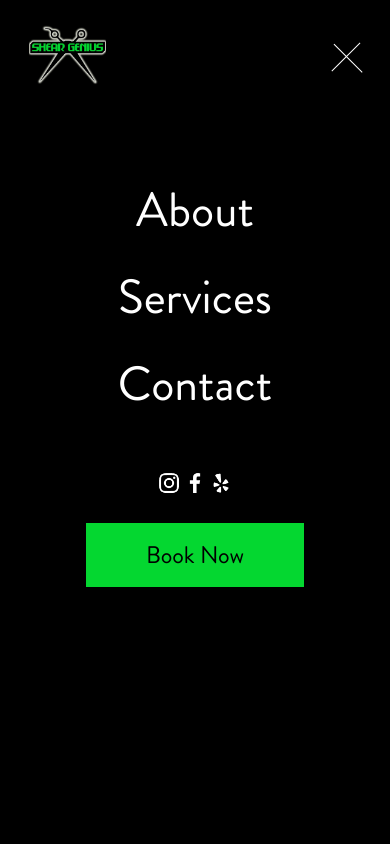
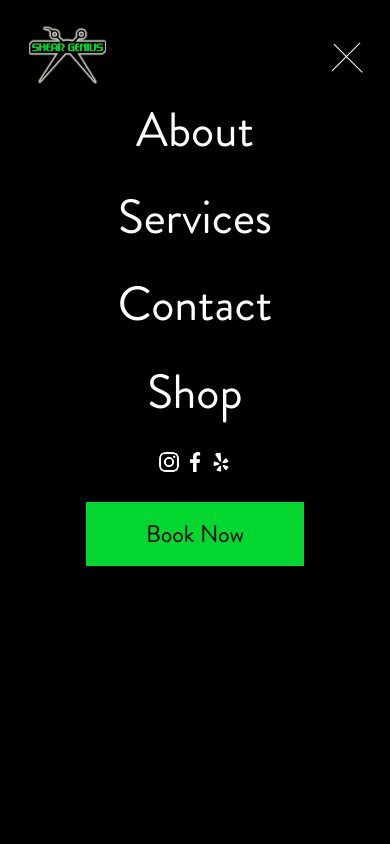
Before and after one commit to BlastChrome/ShearGenius, a website: page About/index.html in a window 390 px wide. Both pictures are taken after a click on the element 340 px from the left and 58 px from the top of the page. Shown: the top 844 px of the page. Drawn offline with Linux system fonts and the light colour scheme; a small style sheet from the web is missing; files whose address does not match are found by name.

Commit message:
added link to merch shop

```diff
--- a/About/index.html
+++ b/About/index.html
@@ -16,16 +16,17 @@
     <header class="header opacity-on">
         <div class="container">
             <!-- navbar -->
-            <!-- TODO - Add links to other pages -->
             <ul class="navbar animate">
+
                 <li><a href="/About" class="nav-link">About</a></li>
                 <li><a href="/Services" class="nav-link">Services</a></li>
                 <li><a href="/Contact" class="nav-link">Contact</a></li>
+                <li><a href="http://www.cafepress.com/sheargeniuswear" class="nav-link" target="_blank">Shop</a></li>
             </ul>
 
             <!-- Logo -->
             <div class="logo-container animate ">
-                <a href="../index.html" class="logo-links animate">
+                <a href="/index.html" class="logo-links animate">
                     <img class="logo" src="/imgs/logos/Logo.png" width="100" height="auto" alt="Shear Genius Logo">
                 </a>
             </div>
@@ -56,6 +57,7 @@
                         <li><a href="/About/" class="mb-nav-link">About</a></li>
                         <li><a href="/Services/" class="mb-nav-link">Services</a></li>
                         <li><a href="/Contact/" class="mb-nav-link">Contact</a></li>
+                        <li><a href="http://www.cafepress.com/sheargeniuswear" target="_blank" class="mb-nav-link">Shop</a></li>
                     </ul>
                     <ul class="mb-social-links">
                         <li><a href="https://www.google.com/url?sa=t&rct=j&q=&esrc=s&source=web&cd=&cad=rja&uact=8&ved=2ahUKEwj864WbsOL0AhVlMX0KHb8mAUIQFnoECAIQAQ&url=https%3A%2F%2Fwww.instagram.com%2Fsheargenius04%2F%3Fhl%3Den&usg=AOvVaw1Eae-VH3d-z7OHOSgqOZGV" target="_blank"><img src="/imgs/icons/bx_bxl-instagram.png" alt="instagram" class="mb-social-link"></a></li>
@@ -153,12 +155,12 @@
         </section>
     </main>
 
-    <!-- footer section -->
+    <!-- Footer -->
     <footer class="footer dark-bg">
         <div class="container">
             <div class="footer-content-wrapper">
                 <div class="footer-logo-wrapper">
-                        <a href="../index.html">
+                    <a href="index.html">
                         <img src="/imgs/logos/Brand-logo-shears.jpg" class="footer-logo" alt="logo" width="325">
                     </a>
                 <div class="footer-social-container">
@@ -168,10 +170,10 @@
                 </div>
                 </div>
                 <ul class="footer-social-link-wrapper">
-                        <!-- <li class="footer-link" ><a href="index.html" class="img-item">Home</a></li> -->
                     <li class="footer-link" ><a href="/About/" class="img-item">About</a></li>
                     <li class="footer-link" ><a href="/Services/" class="img-item">Services</a></li>
                     <li class="footer-link" ><a href="/Contact/" class="img-item">Contact</a></li>
+                    <li class="footer-link" ><a href="http://www.cafepress.com/sheargeniuswear" target="_blank" class="img-item">Shop</a></li>
                 </ul>
                 <div class="footer-hours-wrapper">
                     <h2 class="footer-title">Hours</h2>
--- a/css/navbar.css
+++ b/css/navbar.css
@@ -162,7 +162,7 @@ color: var(--fifth-white);
     }
 
     .mb-nav-wrapper{
-        margin-top: 8rem;
+        margin-top: 3rem;
         display: flex;
         flex-direction: column;
         align-items: center;
@@ -170,7 +170,7 @@ color: var(--fifth-white);
     }
     .mb-social-links{
         display: flex;
-        margin-top: 2rem;
+        margin-top: 0.25rem;
 
 
     }
```
Also changed, not shown: Contact/index.html (+7 -6 lines), Services/index.html (+5 -4 lines), index.html (+3 -3 lines). Lines whose indentation alone changed are shown as unchanged.
